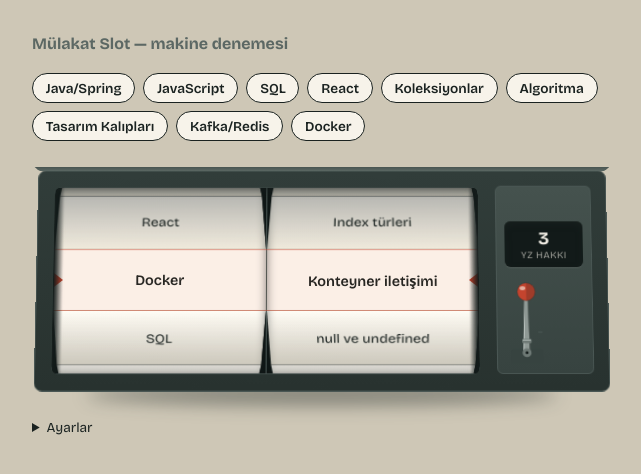
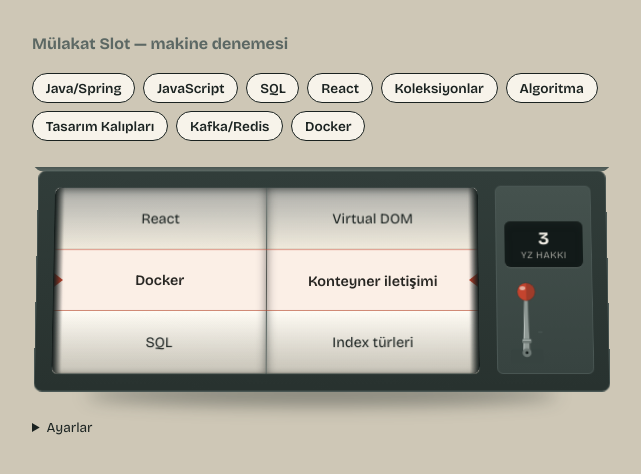
Before and after one commit to Metecode/interview-prep-slots, a React (Vite) app: page / in a window 1280 px wide. Shown: the top 474 px of the page, without its empty margins (318-959 px from the left). Built offline with nearby package versions, Linux system fonts and the light colour scheme.

Commit message:
fix: update Drum component to improve rendering logic and simplify structure for flat mode

```diff
--- a/src/components/Drum.module.css
+++ b/src/components/Drum.module.css
@@ -1,50 +1,30 @@
 /*
-  Tek satırlık bir pencereden bakılan makara.
+  Tek pencereden bakılan dikey şerit.
 
-  İki render modu var (bkz. Drum.tsx useDrumMode):
-    3d   — 16 yüzlü döner prizma (preserve-3d + perspective)
-    flat — dikey kayan şerit (yalnızca translateY)
+  Üç satır görünür: üst komşu, ortadaki seçili, alt komşu.
+  Şerit normal akışta dizili yüzlerden oluşur; hareket eden tek şey
+  şeridin kendi translateY'si. Mutlak konumlandırma, perspektif ve
+  preserve-3d yok — WebKit'te sorun çıkaran her şey kaldırıldı.
 
-  WebKit (iOS Safari ve iOS Chrome, ikisi de aynı motor) preserve-3d'li
-  pencereleri render etmiyor; bu yüzden dar ekranda flat moda düşülüyor.
-  Ortak kurallar (.window, .drum, .face, .label, .mid) her iki modda da
-  geçerli; mod'a özgü olanlar ayrı sınıflarda (…3d / …Flat).
-
-  Bileşenin kendi yazdığı değişkenler:
-    --step    (yalnızca 3d) yüzler arası açı, FACES sabitinden türetilir
-    --radius  (yalnızca 3d) prizma yarıçapı, satır yüksekliğinden hesaplanır
-    --i       her iki modda da yüzün sırası
+  Silindir hissi tamamen ::after'daki karartma gradyanından geliyor.
 */
 
 .window {
-  /* --row'un yedeği tek yerde dursun; yüzler bunu devralır. */
   --row-h: var(--row, 3.5rem);
 
   position: relative;
-  /* Üç satır görünür: ortadaki seçili, üst ve alt komşular karartılır. */
   height: calc(var(--row-h) * 3);
   overflow: hidden;
   background: var(--well);
-  /* Köşe yuvarlaması bilerek yok: iki tambur tek bir yuvanın içinde
+  /* Köşe yuvarlaması bilerek yok: iki tambur tek yuvanın içinde
      görünmeli, yuvarlaklık dıştaki .bay'de. */
 }
 
-/* Yalnızca 3d modda: perspektifsiz preserve-3d düz görünür. */
-.window3d {
-  perspective: 34rem;
-  -webkit-perspective: 34rem;
-}
-
 /*
-  Komşu satırların karartması. Işık yukarıdan geldiği için üst satır alt
-  satırdan daha koyu; ortadaki şerit tamamen açık kalır. Bu, "silindir"
-  hissini flat modda da taşıyan tek katman — flat'te derinlik/perspektif
-  olmadığı için ışık-gölge yanılsaması tamamen buna dayanıyor.
-  Duraklar geometriyle birlikte okunmalı, o yüzden oranlar burada.
-
-  Yanlardaki iç gölge de burada: tambur yüzleri dönüşümlü/kaydırılan
-  çocuklar olduğu için .window'un kendi box-shadow'u onların altında
-  kalır ve hiç görünmez. Aynı katman hem üstü hem yanı karartıyor.
+  Komşu satırların karartması ve yan iç gölge.
+  Işık yukarıdan geldiği için üst satır alttan daha koyu.
+  Şerit dönüşen bir çocuk olduğu için .window'un kendi box-shadow'u
+  onun altında kalır; bu yüzden gölge de bu katmanda.
 */
 .window::after {
   content: "";
@@ -59,34 +39,22 @@
     transparent 66.67%,
     rgb(var(--drum-shade), 0.18) 100%
   );
-  box-shadow: inset 6px 0 10px -6px rgb(var(--drum-shade), 0.5),
+  box-shadow:
+    inset 6px 0 10px -6px rgb(var(--drum-shade), 0.5),
     inset -6px 0 10px -6px rgb(var(--drum-shade), 0.5);
 }
 
-.drum {
+.strip {
   position: absolute;
-  inset: 0;
+  top: 0;
+  left: 0;
+  right: 0;
   z-index: 0;
   will-change: transform;
 }
 
-/* preserve-3d + dinlenme duruşu. Dönüş sırasında transform'u Web
-   Animations API devralır, o yüzden burada yalnızca derinlik kaydırması var. */
-.drum3d {
-  transform-style: preserve-3d;
-  -webkit-transform-style: preserve-3d;
-  transform: translateZ(calc(-1 * var(--radius, 0px)));
-}
-
 .face {
-  position: absolute;
-  left: 0;
-  right: 0;
-  /* Yüzler pencerenin dikey ortasına oturur; 3d'de yarıçap hesabı, flat'te
-     translateY hesabı bu yüzden tek satır yüksekliğine bakar. */
-  top: 50%;
   height: var(--row-h);
-  margin-top: calc(var(--row-h) / -2);
   display: flex;
   align-items: center;
   justify-content: center;
@@ -97,35 +65,20 @@
     var(--drum-face-top),
     var(--drum-face-bottom)
   );
-  /* Makara şeridindeki dikiş. Kenarlık yerine iç gölge: kenarlık yüzün
-     ölçülen yüksekliğini değiştirir ve geometri hesabını kaydırırdı. */
+  /* Şeritteki dikiş. Kenarlık yerine iç gölge: kenarlık satır
+     yüksekliğini değiştirir ve kaydırma hesabını bozardı. */
   box-shadow: inset 0 -1px 0 var(--drum-face-border);
 }
 
-/* Prizmanın arka yüzleri öne sızmasın — yalnızca 3d'de anlamlı. */
-.face3d {
-  backface-visibility: hidden;
-  -webkit-backface-visibility: hidden;
-  transform: rotateX(calc(var(--i) * var(--step))) translateZ(var(--radius, 0px));
-}
-
-/* Flat: her yüz kendi sırasına göre dikeyde kaydırılır, döngü/derinlik yok. */
-.faceFlat {
-  transform: translateY(calc(var(--i) * var(--row-h)));
-}
-
-/* Üç nokta yalnızca blok bir kutuda çalışır, esnek kutuda değil. */
 .label {
   max-width: 100%;
-  /* İki tambur yan yana dar bir yere sığıyor; "Koleksiyonlar" gibi uzun
-     etiketler arayüz ölçüsünde kırpılmasın. */
   font-size: 0.9rem;
   overflow: hidden;
   white-space: nowrap;
   text-overflow: ellipsis;
 }
 
-/* Dönüş bittikten sonra ortaya oturan yüz: gradyan yerine düz ve en açık ton. */
+/* Ortaya oturan yüz: gradyan yerine düz ve en açık ton. */
 .mid {
   background: var(--drum-face-top);
   font-weight: 600;
--- a/src/components/Drum.tsx
+++ b/src/components/Drum.tsx
@@ -1,282 +1,178 @@
-import { forwardRef, useImperativeHandle, useLayoutEffect, useRef, useState } from "react";
-import type { CSSProperties } from "react";
+import {
+  forwardRef,
+  useImperativeHandle,
+  useLayoutEffect,
+  useMemo,
+  useRef,
+} from "react";
 
 import styles from "./Drum.module.css";
 
 /* ------------------------------------------------------------------ */
-/* Tambur — ne göstereceğini bilmez, nasıl göstereceğini bilir         */
+/* Tambur — dikey kayan şerit                                          */
 /*                                                                     */
-/* WebKit'te (iOS Safari VE iOS Chrome — ikisi de motor olarak WebKit) */
-/* preserve-3d içeren pencere hiç render olmuyor; masaüstünde sorun    */
-/* yok. Motoru güvenilir biçimde ayırt etmenin yolu yok — CSS.supports */
-/* WebKit'te "destekleniyor" der ama fiilen çalışmaz — o yüzden dar    */
-/* ekranda (telefon varsayımıyla) 3B yerine düz dikey şerit moduna     */
-/* geçiliyor. Mod yalnızca ilk render'da, aşağıdaki useState ile       */
-/* belirlenir ve bileşen ömrü boyunca sabit kalır.                     */
-/*                                                                      */
-/* NOT: Bu useState bilerek ayrı bir "useDrumMode" hook'una             */
-/* çıkarılmadı — öyle yapınca eslint-plugin-react-hooks'un              */
-/* react-hooks/refs kuralı aşağıdaki `latest.current = ...` satırında   */
-/* yanlış pozitif veriyor (yerel bir custom hook'un varlığı analizi     */
-/* şaşırtıyor). Tekrar ayıklamadan önce lint'in hâlâ geçtiğini kontrol  */
-/* et.                                                                  */
+/* 3B prizma sürümü kaldırıldı: WebKit (iOS Safari ve iOS Chrome)      */
+/* preserve-3d içeren pencereyi render etmiyor ve motoru güvenilir     */
+/* biçimde ayırt etmenin yolu yok. İki kod yolu tutmak yerine tek yol: */
+/* masaüstünde de aynı şerit çalışıyor, dolayısıyla masaüstünde test   */
+/* edilen şey mobilde de aynı şey.                                     */
+/*                                                                     */
+/* Silindir hissi perspektiften değil, .window::after'daki üst-alt     */
+/* karartma gradyanından geliyor.                                      */
 /* ------------------------------------------------------------------ */
 
-/** Prizmanın (3d modda) / şeridin (flat modda) yüz sayısı. */
+/** Machine'in kaç farklı etiket sağlayacağı. */
 export const FACES = 16;
 
-const STEP = 360 / FACES;
-
-/** Hedefi aşma miktarı ve aşmanın tamamlandığı ilerleme oranı. */
-const OVERSHOOT_DEG = 7;
+const OVERSHOOT_ROWS = 0.3;
 const OVERSHOOT_AT = 0.9;
-/** Flat modda derece yerine adım (satır) kullanılır; oran 3B ile aynı tutulur. */
-const OVERSHOOT_STEPS = OVERSHOOT_DEG / STEP;
-
-/** Ana dönüş ve sonundaki yerine oturma eğrileri. */
 const EASE_SPIN = "cubic-bezier(.26,.84,.34,1)";
 const EASE_SETTLE = "cubic-bezier(.2,.72,.3,1)";
 
-/** tokens.css'teki mobil kırılımla aynı; flat moda geçiş eşiği de bu. */
-const FLAT_BREAKPOINT = "(max-width: 560px)";
-
-/** Özel CSS değişkenlerini stil nesnesine yazabilmek için. */
-type CssVars = CSSProperties & Record<`--${string}`, string | number>;
+/**
+ * Şeritte ortaya gelen yüzün indeksi. Pencere üç satır gösterir;
+ * 0 üstte, 1 ortada, 2 altta. Şerit hiç kaydırılmadığında ortada
+ * duran yüz budur.
+ */
+const CENTER = 1;
 
 export type DrumHandle = {
-  /** Çalışan dönüşü sona atar; onSettle normal akıştaki gibi bir kez çağrılır. */
+  /** Çalışan dönüşü sona atar; onSettle yine bir kez çağrılır. */
   finish(): void;
 };
 
 export type DrumProps = {
-  /** Yüzlere yazılacak metinler; uzunluğu FACES olmalı. Eksiği boş kalır. */
+  /** Havuzdaki etiketler. Şerit bunlardan doldurulur. */
   labels: string[];
-  /** Duracağı yüzün indeksi. */
+  /** Duracağı etiketin labels içindeki indeksi. */
   targetIndex: number;
   /** Her artışında yeni bir dönüş tetiklenir. */
   spinKey: number;
   durationMs: number;
-  /** Hedefe varmadan atılacak tam tur sayısı. */
+  /** Hedefe varmadan kaç tur atılacağı. Tur = FACES satır. */
   turns: number;
   onSettle?: () => void;
 };
-
-type DrumMode = "3d" | "flat";
 
 function prefersReducedMotion(): boolean {
   return window.matchMedia("(prefers-reduced-motion: reduce)").matches;
 }
 
-/** Açıyı [0, 360) aralığına indirir. Negatif girdide de pozitif döner. */
-function normalizeAngle(deg: number): number {
-  return ((deg % 360) + 360) % 360;
+/**
+ * Şeridi kurar. Dinlenme etiketi CENTER'a konur ki dönüş başlarken
+ * ekrandaki yazı değişmesin; kazanan, turların sonundaki konuma yazılır.
+ */
+function buildStrip(
+  labels: string[],
+  targetIndex: number,
+  turns: number,
+  restLabel: string,
+): { items: string[]; winnerPos: number } {
+  const pool = labels.length > 0 ? labels : [""];
+  const winnerPos = CENTER + Math.max(1, turns) * FACES;
+  const items: string[] = [];
+
+  // Altta bir satır fazlası olsun, kayarken boşluk görünmesin.
+  for (let i = 0; i <= winnerPos + 1; i++) {
+    items.push(pool[i % pool.length] ?? "");
+  }
+
+  items[CENTER] = restLabel;
+  items[winnerPos] = pool[targetIndex] ?? "";
+  return { items, winnerPos };
 }
 
-/**
- * Tek satır yüksekliğini piksel olarak okur.
- * `--row` doğrudan okunsaydı "3.5rem" gibi çözülmemiş bir metin dönerdi.
- * Ölçüm pencereden değil bir yüzden alınır: pencere üç satır yüksekliğinde
- * ve bölme yapmak "3" sabitini CSS'in yanı sıra buraya da kopyalardı.
- */
-function readRowHeight(faceEl: HTMLElement): number {
-  const height = Number.parseFloat(getComputedStyle(faceEl).height);
-  return Number.isFinite(height) ? height : 0;
-}
-
-/** Yarıçap, bir yüzün yarısının prizma merkezine olan uzaklığından çıkar. 3d modda kullanılır. */
-function radiusFor(rowHeight: number): number {
-  return rowHeight / 2 / Math.tan(Math.PI / FACES);
-}
-
-function transform3dAt(radius: number, angleDeg: number): string {
-  return `translateZ(${-radius}px) rotateX(${-angleDeg}deg)`;
-}
-
-/**
- * Flat modda "adım" birimi bir satır yüksekliğidir. 3d'nin aksine geri
- * sarma/normalize yok: her dönüş 0'dan başlar, hedefe kadar olan mesafeyi
- * (bkz. flatTotalSteps) doğrudan kat eder.
- */
-function transformFlatAt(rowHeight: number, steps: number): string {
-  return `translateY(${-steps * rowHeight}px)`;
+/** Tek satır yüksekliğini piksel olarak okur. --row doğrudan okunamaz, çözülmemiş metin döner. */
+function readRowHeight(el: HTMLElement): number {
+  const h = Number.parseFloat(getComputedStyle(el).height);
+  return Number.isFinite(h) && h > 0 ? h : 0;
 }
 
 export const Drum = forwardRef<DrumHandle, DrumProps>(function Drum(
   { labels, targetIndex, spinKey, durationMs, turns, onSettle },
   ref,
 ) {
-  const [mode] = useState<DrumMode>(() =>
-    window.matchMedia(FLAT_BREAKPOINT).matches ? "flat" : "3d",
-  );
-
-  const drumRef = useRef<HTMLDivElement>(null);
-  /** Satır yüksekliğini ölçtüğümüz yüz (her iki modda da index 0). */
+  const stripRef = useRef<HTMLDivElement>(null);
   const faceRef = useRef<HTMLDivElement>(null);
   const animationRef = useRef<Animation | null>(null);
 
-  /**
-   * 3d modda tamburun oturduğu son açı, [0, 360) aralığında.
-   * Dönüş buradan devam eder; sıfırdan başlamak turns 1 iken görünür bir
-   * sıçrama yapardı. Flat modda karşılığı yok: her dönüş 0'dan başlar.
-   */
-  const currentAngleRef = useRef(0);
-
-  /** En son dönüşün anahtarı. null ise henüz hiç çevrilmedi. */
+  /** Şu an ortada duran etiket. Sonraki dönüşün başlangıcı bu olur. */
+  const restLabelRef = useRef<string>(labels[targetIndex] ?? "");
   const lastSpunKeyRef = useRef<number | null>(null);
 
-  /**
-   * Dönüşü yalnızca spinKey tetikler, ama parametreler dönüş anındaki
-   * değerleriyle okunmalı. Ref'te tutmak bunu lint'i susturmadan sağlar:
-   * yeni bir prop eklendiğinde burada da görünür olur.
-   */
-  const latest = useRef({ targetIndex, durationMs, turns, onSettle });
-  latest.current = { targetIndex, durationMs, turns, onSettle };
-
-  // Yalnızca dönüş bittiğinde değişir — animasyon kareleri state'e bağlı değil.
-  // Flat modda flatLabels içindeki indeksi, 3d modda 0..FACES-1 indeksi tutar.
-  const [settledIndex, setSettledIndex] = useState<number | null>(null);
-
-  useImperativeHandle(ref, () => ({
-    finish() {
-      // finish() onfinish'i tetikler, bitiş işleri tek yerde kalır.
-      animationRef.current?.finish();
-    },
-  }), []);
+  const latest = useRef({ targetIndex, durationMs, turns, onSettle, labels });
+  latest.current = { targetIndex, durationMs, turns, onSettle, labels };
 
   /**
-   * Flat modda dönüş toplamda targetIndex + turns*FACES adım ilerler
-   * (her zaman 0'dan başlayıp geri sarmadan). Etiket şeridi bu mesafeyi
-   * kaplayacak kadar tekrarlanmalı — labels[i % FACES] — yoksa şerit
-   * dönüşün ortasında biter, pencere içeriksiz kalır.
+   * Şerit yalnızca spinKey değişince yeniden kurulur. Dönüş bittikten
+   * sonra yerinde bırakılır — sıfırlamak, kazananın bir kare boyunca
+   * kaybolmasına yol açardı.
    */
-  const flatTotalSteps = targetIndex + turns * FACES;
-  const displayLabels =
-    mode === "flat"
-      ? Array.from({ length: flatTotalSteps + 1 }, (_, i) => labels[i % FACES] ?? "")
-      : labels;
+  const { items, winnerPos } = useMemo(
+    () =>
+      buildStrip(
+        latest.current.labels,
+        latest.current.targetIndex,
+        latest.current.turns,
+        restLabelRef.current,
+      ),
+    [spinKey],
+  );
 
-  // useLayoutEffect: geometri ilk boyamadan önce yazılmazsa yüzler bir kare
-  // boyunca üst üste/yanlış konumda görünür.
+  useImperativeHandle(
+    ref,
+    () => ({
+      finish() {
+        animationRef.current?.finish();
+      },
+    }),
+    [],
+  );
+
   useLayoutEffect(() => {
-    const drum = drumRef.current;
+    const strip = stripRef.current;
     const face = faceRef.current;
-    if (!drum || !face) return;
+    if (!strip || !face) return;
 
-    const rowHeight = readRowHeight(face);
+    const row = readRowHeight(face);
+    if (row === 0) return;
 
+    const end = -(winnerPos - CENTER) * row;
     const isFirstMount = lastSpunKeyRef.current === null;
-    // Aynı spinKey ile efekt yeniden çalışırsa (StrictMode'un çift çağrısı
-    // dahil) dönüş tekrarlanmaz, yalnızca geometri tazelenir.
     const alreadySpun = lastSpunKeyRef.current === spinKey;
     lastSpunKeyRef.current = spinKey;
 
-    if (mode === "flat") {
-      const targetSteps = latest.current.targetIndex + latest.current.turns * FACES;
-
-      if (isFirstMount) {
-        // İlk bağlanışta dönüş yok: tambur hedefte durur ve onSettle çağrılmaz.
-        drum.style.transform = transformFlatAt(rowHeight, targetSteps);
-        setSettledIndex(targetSteps);
-        return;
-      }
-
-      if (alreadySpun) {
-        drum.style.transform = transformFlatAt(rowHeight, targetSteps);
-        return;
-      }
-
-      // Hem onfinish hem elle finish() aynı ana denk gelebilir; tur bir kez kapanır.
-      let hasSettled = false;
-      const settle = () => {
-        if (hasSettled) return;
-        hasSettled = true;
-        setSettledIndex(targetSteps);
-        latest.current.onSettle?.();
-      };
-
-      setSettledIndex(null);
-
-      if (prefersReducedMotion()) {
-        drum.style.transform = transformFlatAt(rowHeight, targetSteps);
-        settle();
-        return;
-      }
-
-      const animation = drum.animate(
-        [
-          { transform: transformFlatAt(rowHeight, 0), easing: EASE_SPIN, offset: 0 },
-          {
-            transform: transformFlatAt(rowHeight, targetSteps + OVERSHOOT_STEPS),
-            easing: EASE_SETTLE,
-            offset: OVERSHOOT_AT,
-          },
-          { transform: transformFlatAt(rowHeight, targetSteps), offset: 1 },
-        ],
-        { duration: latest.current.durationMs, fill: "forwards" },
-      );
-
-      animationRef.current = animation;
-      animation.onfinish = settle;
-
-      return () => {
-        // Sökülürken ya da yeni dönüş başlarken eskisi bırakılmaz.
-        animation.cancel();
-        if (animationRef.current === animation) animationRef.current = null;
-      };
-    }
-
-    // --- 3d ---
-    // Yarıçap her dönüş başında okunur; mobil kırılımda --row değişmişse
-    // resize dinlemeden yakalanır.
-    const radius = radiusFor(rowHeight);
-    drum.style.setProperty("--radius", `${radius}px`);
-
-    if (isFirstMount) {
-      const restAngle = normalizeAngle(latest.current.targetIndex * STEP);
-      currentAngleRef.current = restAngle;
-      drum.style.transform = transform3dAt(radius, restAngle);
-      setSettledIndex(latest.current.targetIndex);
+    // İlk bağlanışta dönüş yok: kazanan doğrudan ortada durur.
+    // Aynı spinKey ile efekt tekrar çalışırsa (StrictMode) da dönüş tekrarlanmaz.
+    if (isFirstMount || alreadySpun) {
+      strip.style.transform = `translateY(${end}px)`;
+      restLabelRef.current = items[winnerPos] ?? "";
       return;
     }
 
-    if (alreadySpun) {
-      drum.style.transform = transform3dAt(radius, currentAngleRef.current);
-      return;
-    }
-
-    const spinTarget = latest.current.targetIndex;
-    const from = currentAngleRef.current;
-    // Hedefe kalan açı her zaman ileri yönde: tambur geri sarmaz.
-    const remaining = normalizeAngle(spinTarget * STEP - normalizeAngle(from));
-    const to = from + remaining + 360 * latest.current.turns;
-
-    let hasSettled = false;
+    let settled = false;
     const settle = () => {
-      if (hasSettled) return;
-      hasSettled = true;
-      // Saklarken normalize edilir, yoksa açı turlar boyunca sonsuza büyür.
-      currentAngleRef.current = normalizeAngle(to);
-      setSettledIndex(spinTarget);
+      if (settled) return;
+      settled = true;
+      restLabelRef.current = items[winnerPos] ?? "";
       latest.current.onSettle?.();
     };
 
-    setSettledIndex(null);
-
     if (prefersReducedMotion()) {
-      drum.style.transform = transform3dAt(radius, normalizeAngle(to));
+      strip.style.transform = `translateY(${end}px)`;
       settle();
       return;
     }
 
-    const animation = drum.animate(
+    const animation = strip.animate(
       [
-        { transform: transform3dAt(radius, from), easing: EASE_SPIN, offset: 0 },
+        { transform: "translateY(0px)", easing: EASE_SPIN, offset: 0 },
         {
-          transform: transform3dAt(radius, to + OVERSHOOT_DEG),
+          transform: `translateY(${end - OVERSHOOT_ROWS * row}px)`,
           easing: EASE_SETTLE,
           offset: OVERSHOOT_AT,
         },
-        { transform: transform3dAt(radius, to), offset: 1 },
+        { transform: `translateY(${end}px)`, offset: 1 },
       ],
       { duration: latest.current.durationMs, fill: "forwards" },
     );
@@ -287,60 +183,20 @@ export const Drum = forwardRef<DrumHandle, DrumProps>(function Drum(
     return () => {
       animation.cancel();
       if (animationRef.current === animation) animationRef.current = null;
+      // İptal edilse bile şerit hedefte kalsın, pencere boş görünmesin.
+      strip.style.transform = `translateY(${end}px)`;
     };
-  }, [spinKey, mode]);
-
-  const windowClassName =
-    mode === "flat" ? styles.window : `${styles.window} ${styles.window3d}`;
-  const drumClassName =
-    mode === "flat" ? `${styles.drum} ${styles.drumFlat}` : `${styles.drum} ${styles.drum3d}`;
-  const faceModeClassName = mode === "flat" ? styles.faceFlat : styles.face3d;
+  }, [spinKey, items, winnerPos]);
 
   return (
-    <div
-      className={windowClassName}
-      // 16 yüzün tamamını okumak gürültü olur; metin zaten soru kartında.
-      aria-hidden="true"
-    >
-      {/* GEÇİCİ TEŞHİS: flat render oluyor mu, yüzlerden bağımsız kanıt. */}
-      {mode === "flat" && (
-        <div
-          style={{
-            position: "absolute",
-            top: 0,
-            left: 0,
-            color: "#fff",
-            fontSize: 12,
-            zIndex: 99,
-          }}
-        >
-          {labels.length} yüz
-        </div>
-      )}
-      <div
-        ref={drumRef}
-        className={drumClassName}
-        style={mode === "3d" ? ({ "--step": `${STEP}deg` } as CssVars) : undefined}
-      >
-        {displayLabels.map((label, i) => (
+    <div className={styles.window} aria-hidden="true">
+      <div ref={stripRef} className={styles.strip}>
+        {items.map((label, i) => (
           <div
             key={i}
             ref={i === 0 ? faceRef : undefined}
             className={
-              i === settledIndex
-                ? `${styles.face} ${faceModeClassName} ${styles.mid}`
-                : `${styles.face} ${faceModeClassName}`
-            }
-            style={
-              mode === "flat"
-                ? // GEÇİCİ TEŞHİS: CSS modülünden bağımsız, elle görünürlük.
-                  ({
-                    "--i": i,
-                    background: "#fff",
-                    border: "1px solid red",
-                    color: "#000",
-                  } as CssVars)
-                : ({ "--i": i } as CssVars)
+              i === winnerPos ? `${styles.face} ${styles.mid}` : styles.face
             }
           >
             <span className={styles.label}>{label}</span>
```
